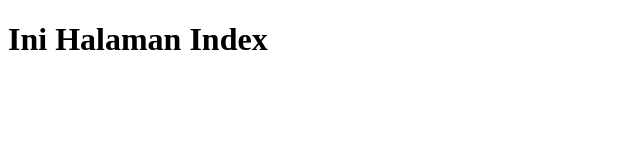
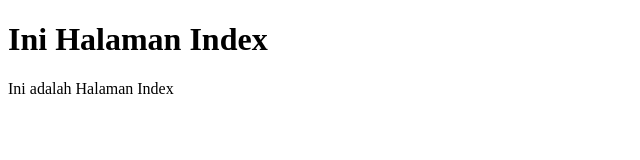
Before and after one commit to atikahsuciramadhani/atikahsr-latihangit, a plain HTML site: page index.html in a window 1280 px wide. Shown: the whole page, without its empty margins (0-640 px from the left). Drawn offline with Linux system fonts and the light colour scheme.

Commit message:
Menambahkan paragraph di Index

```diff
--- a/index.html
+++ b/index.html
@@ -7,5 +7,6 @@
  </head>
  <body>
    <h1>Ini Halaman Index</h1>
+   <p>Ini adalah Halaman Index</p>
  </body>
 </html>
```
